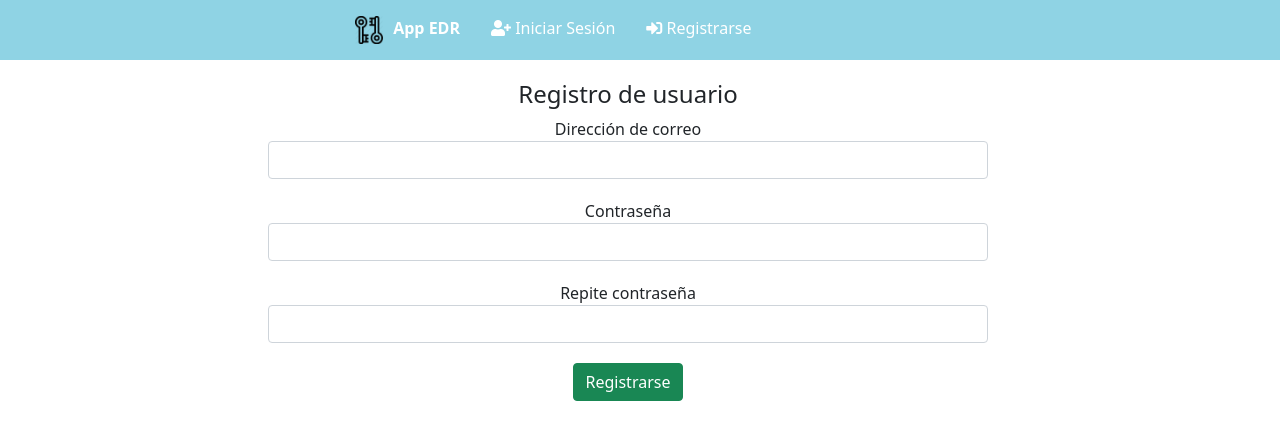
After one commit to Otmanzt/KMS-UMA, a Flask app: page /registrar in a window 1280 px wide. The commit adds this page. Shown: the top 440 px of the page. Run offline with Flask 2, Linux system fonts and the light colour scheme; some libraries are stand-ins or nearby versions.

Commit message:
Web inicio y registro

```diff
--- a/main.py
+++ b/main.py
@@ -1,6 +1,6 @@
 
 from flask import Flask, render_template, request, redirect, url_for, session
-
+from views import *
 
 app = Flask(__name__, static_url_path='/static')
 
@@ -10,5 +10,17 @@ def index():
     return render_template('index.html')
 
 
+@app.route('/iniciarSesion', methods=["GET", "POST"])
+def iniciarSesion():
+    datos = iniciar_sesion(request)
+    return render_template('iniciar_sesion.html', datos=datos)
+
+
+@app.route('/registrar', methods=["GET", "POST"])
+def registrar():
+    datos = registrar_usuario(request)
+    return render_template('registrar.html', datos=datos)
+
+
 if __name__ == '__main__':
     app.run(host='127.0.0.1', port=8080, debug=True)
--- a/models.py
+++ b/models.py
@@ -0,0 +1,4 @@
+import pymongo as pymongo
+
+client = pymongo.MongoClient("mongodb+srv://spea:grupodetres@cluster0.uscnp.mongodb.net/myFirstDatabase?retryWrites=true&w=majority")
+db = client.test
--- a/paquetes/__init__.py
+++ b/paquetes/__init__.py
@@ -1,2 +1 @@
 from paquetes import keyUtils
-from paquetes import mqtt
--- a/requirements.txt
+++ b/requirements.txt
@@ -2,3 +2,4 @@ Flask==1.1.2
 pycryptodome
 scrypt
 cryptography~=3.4.6
+pymongo~=3.11.3
--- a/templates/base.html
+++ b/templates/base.html
@@ -32,12 +32,18 @@
         <li class="nav-item">
             <a class="nav-link active" style="color:white;" href="/"> <img src="{{ url_for('static', filename='icons/keys-icon.png') }}" style="margin-right:6px;width:28px;"> <b>App EDR</b></a>
         </li>
+          {% if not session['usuario'] %}
           <li class="nav-item">
-            <a class="nav-link" href="/registrar"><i class="fas fa-user"></i> Iniciar Sesi&oacute;n</a>
+            <a class="nav-link" href="/iniciarSesion"><i class="fas fa-user-plus"></i> Iniciar Sesi&oacute;n</a>
           </li>
           <li class="nav-item">
+            <a class="nav-link" href="/registrar"><i class="fas fa-sign-in-alt"></i> Registrarse</a>
+          </li>
+          {% else %}
+          <li class="nav-item">
             <a class="nav-link" href="/listar"><i class="fas fa-list"></i> Listar Ficheros</a>
-        </li>
+          </li>
+          {% endif %}
       </ul>
     </div>
   </div>
--- /dev/null
+++ b/templates/registrar.html
@@ -0,0 +1,43 @@
+{% extends "base.html" %}
+{% block content %}
+
+<div class="row">
+	<div class="col-md-2"></div>
+	    <div class="col-md-8 text-center">
+
+	          <form action="" method="post" enctype="multipart/form-data">
+                  <h4 class="w-100 font-weight-bold">Registro de usuario</h4>
+	              <div >
+	                <label data-error="wrong" data-success="right" for="correo">Direcci&oacute;n de correo</label>
+	                <input type="text" name="correo" id="correo" class="form-control validate">
+	              </div>
+
+	              <div style="margin-top:20px">
+	                <label data-error="wrong" data-success="right" for="cont1">Contrase&ntilde;a</label>
+	                <input type="password" name="cont1" id="cont1" class="form-control validate">
+	              </div>
+                  <div style="margin-top:20px">
+	                <label data-error="wrong" data-success="right" for="cont2">Repite contrase&ntilde;a</label>
+	                <input type="password" name="cont2" id="cont2" class="form-control validate">
+	              </div>
+	            <div class="d-flex justify-content-center" >
+	              <input style="margin-top:20px" type="submit" value="Registrarse" class="btn btn-success">
+	            </div>
+
+	        </form>
+
+	    </div>
+    <div class="col-md-2"></div>
+</div>
+<br/>
+<br/>
+<br/>
+
+
+{% endblock content %}
+
+{% block javascript%}
+	        {% if not datos.ok%}
+              alert("Contraseña equivocada");
+            {% endif %}
+{% endblock javascript%}
--- a/views.py
+++ b/views.py
@@ -0,0 +1,27 @@
+
+# Funcion para coger los datos de registro y crearlo en la base de datos de MongoDB
+def registrar_usuario(request):
+    datos = {'correo': None, 'ok': False}
+    if request.form:
+        datos['correo'] = request.form['correo']
+        cont1 = request.form['cont1']
+        cont2 = request.form['cont2']
+
+        if cont1 == cont2:
+            datos['ok'] = True
+
+    return datos
+
+
+# Funcion para iniciar sesion
+def iniciar_sesion(request):
+    datos = {'correo': None, 'ok': False}
+    if request.form:
+        datos['correo'] = request.form['correo']
+        cont1 = request.form['cont1']
+        cont2 = request.form['cont2']
+
+        if cont1 == cont2:
+            datos['ok'] = True
+
+    return datos
```
Also changed, not shown: paquetes/mqtt.py (deleted, +0 -38 lines), templates/iniciar_sesion.html (added, +39 -0 lines).
